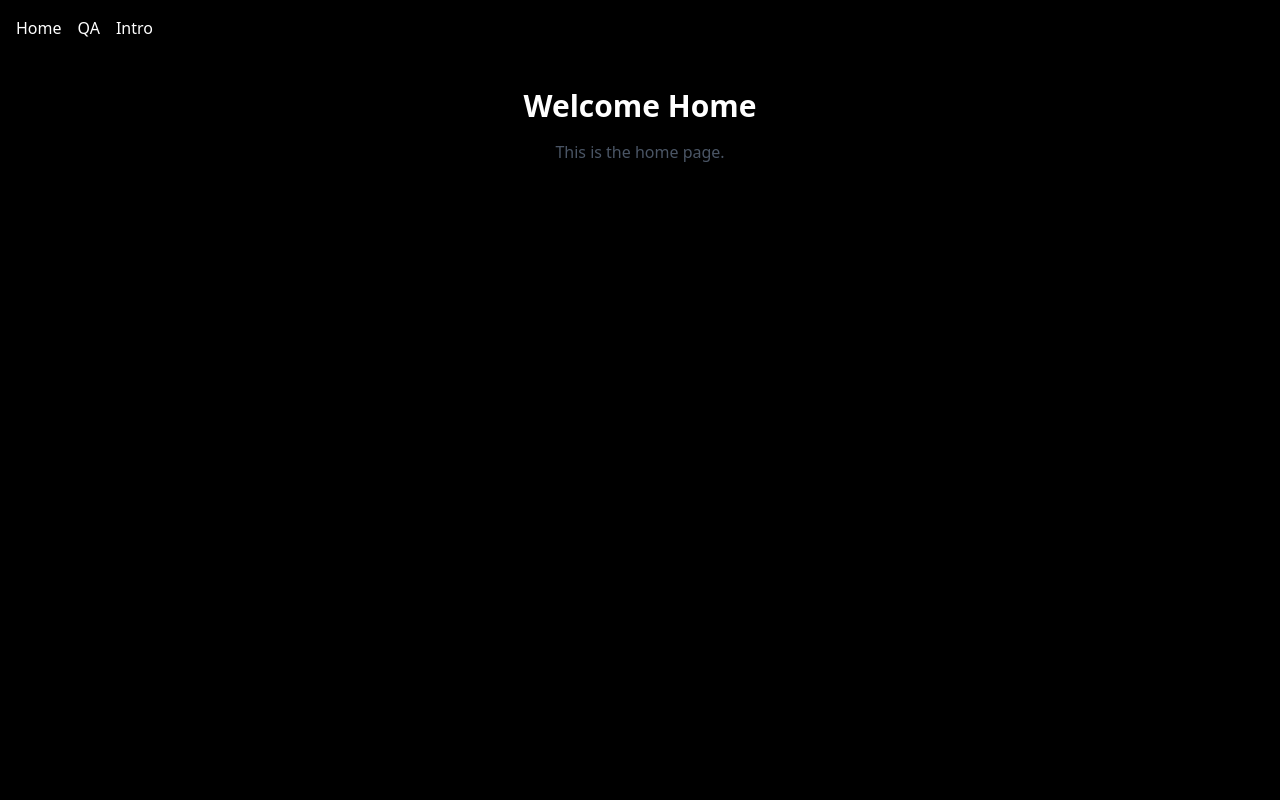
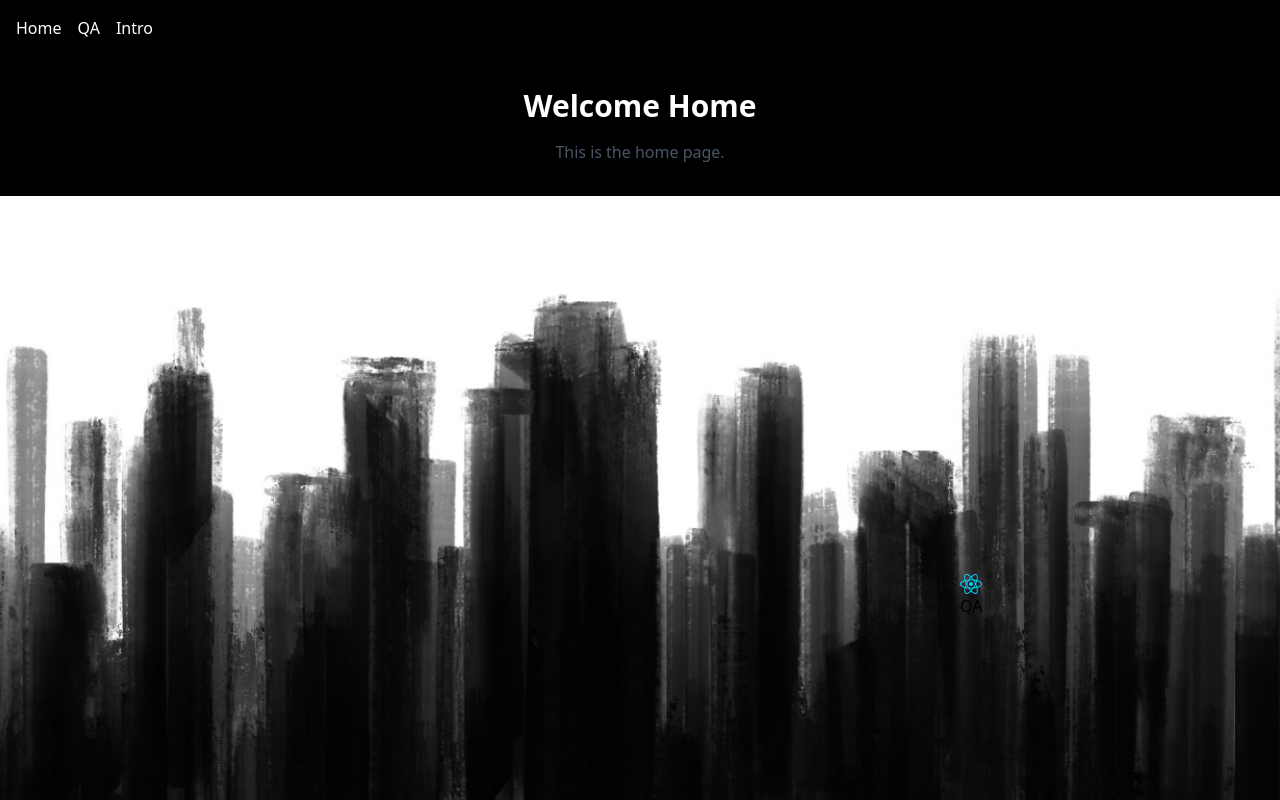
Before and after one commit to allinaxprof/portfolio-scroll, a React (Vite) app: page / in a window 1280 px wide. Shown: the top 800 px of the page. Built offline with nearby package versions, Linux system fonts and the light colour scheme.

Commit message:
update: change logos and links in ScrollSequence2.jsx based on frame update: icon change attempt in index.html

```diff
--- a/index.html
+++ b/index.html
@@ -2,7 +2,7 @@
 <html lang="en">
   <head>
     <meta charset="UTF-8" />
-    <link rel="icon" type="image/svg+xml" href="/vite.svg" />
+    <link rel="icon" type="image/png" href="/assets/Pfp.png" />
     <meta name="viewport" content="width=device-width, initial-scale=1.0" />
     <title>Allina's Portfolio</title>
   </head>
--- a/src/Home.jsx
+++ b/src/Home.jsx
@@ -11,6 +11,8 @@ export default function Home() {
         <h1 className="text-3xl font-bold mb-4">Welcome Home</h1>
         <p className="text-gray-600">This is the home page.</p>
       </div>
+
+      <ScrollSequence2 />
     </>
   )
 }
--- a/src/QA.jsx
+++ b/src/QA.jsx
@@ -20,7 +20,7 @@ function QA() {
             <Card pic={chose} title="two" />
             <Card pic={chose} title="three" />
 
-            <div className="flex justify-center">
+            <div className="flex items-center justify-center gap-4 my-8">
                 <button
                     className="text-white rounded-2xl border-2 border-white p-2"
                     onMouseOver={handleOver}
--- a/src/components/Button.jsx
+++ b/src/components/Button.jsx
@@ -2,7 +2,7 @@ import '../index.css';
 
 function Button (props) {
 
-    return (<button className="text-white rounded-2xl border-2" {...props}>No Here!</button>)
+    return (<button className="text-white rounded-2xl border-2 p-2" {...props}>No Here!</button>)
 
 }
 
--- a/src/components/ScrollSequence2.jsx
+++ b/src/components/ScrollSequence2.jsx
@@ -2,8 +2,9 @@ import { useEffect, useRef } from "react";
 import gsap from "gsap";
 import { ScrollTrigger } from "gsap/ScrollTrigger";
 import viteLogo from '/vite.svg';
-import reactLogo from '../assets/react.svg'
-import { Link } from 'react-router-dom'
+import reactLogo from '../assets/react.svg';
+import Pfp from '../assets/Pfp.png';
+import { Link } from 'react-router-dom';
 
 gsap.registerPlugin(ScrollTrigger);
 
@@ -79,12 +80,20 @@ export default function ScrollSequence2() {
             if (!img) return;
             ctx.clearRect(0, 0, canvas.width, canvas.height);
             drawImageCover(ctx, img, canvas);
-            if (frameRef.current.frame % 2 === 0) {
+
+            //change links and logos based on frame
+            if ([0,1,2].includes(frameRef.current.frame)) {
                 document.querySelector(".logoLink").href = "/QA";
                 document.querySelector(".logo").src = reactLogo;
+                document.querySelector(".label").innerText = "QA";
+            } else if ([3,4,5].includes(frameRef.current.frame)) {
+                document.querySelector(".logoLink").href = "/";
+                document.querySelector(".logo").src = Pfp;
+                document.querySelector(".label").innerText = "Home";
             } else {
                 document.querySelector(".logoLink").href = "/";
                 document.querySelector(".logo").src = viteLogo;
+                document.querySelector(".label").innerText = "Home";
             }
         }
 
@@ -109,8 +118,9 @@ export default function ScrollSequence2() {
 
     return (
     <div className="sequence h-screen flex place-items-center">
-      <a href="/" className="logoLink z-10 absolute">
-        <img src={viteLogo} alt="logo" className="logo z-10 mx-[75vw]"></img>
+      <a href="/" className="logoLink z-10 mx-[75vw] items-center absolute">
+        <img src={viteLogo} alt="logo" className="logo z-10 w-16"></img>
+        <p className="label text-black">Home</p>
       </a>
       <canvas
         ref={canvasRef}
```
Also changed, not shown: src/assets/Pfp.png (added), src/assets/myIlly-measfrog.jpeg (added).
